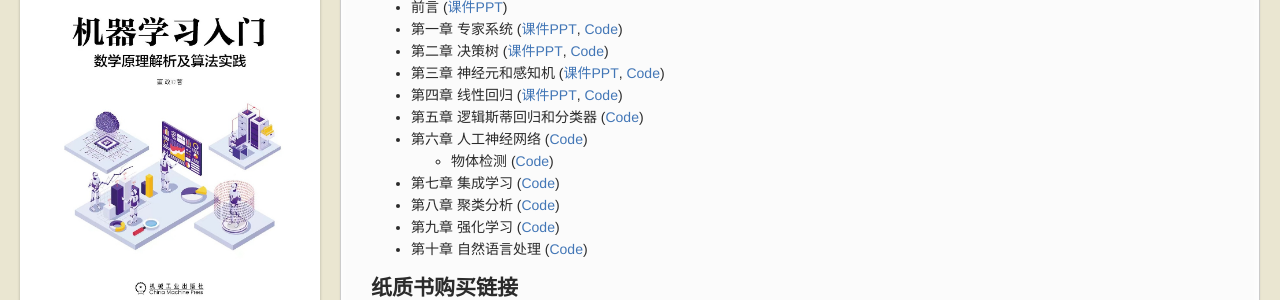
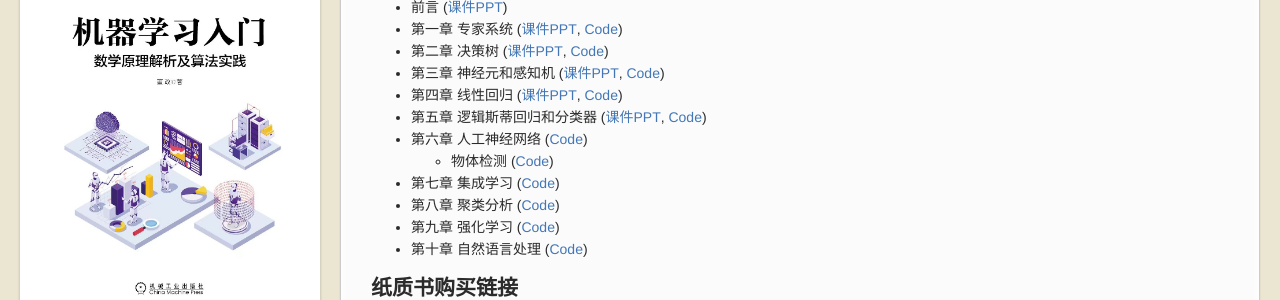
Before and after one commit to mlaibook/mlaibook.github.io, a Jekyll site: the page built from index.md, in a window 1280 px wide. Shown: the part 282-582 px from the top of the page. Built offline with Jekyll 4.4.1, drawn with Linux system fonts in a browser that asks for light colours.

Commit message:
Add slide ch5

```diff
--- a/index.md
+++ b/index.md
@@ -11,7 +11,7 @@ layout: default
 * 第二章 决策树 ([课件PPT](/assets/slides/ch2-decision-tree.pptx), [Code](https://github.com/mlaibook/aipractice/blob/main/ch2-decision-tree.ipynb))
 * 第三章 神经元和感知机 ([课件PPT](/assets/slides/ch3-perceptron.pptx), [Code](https://github.com/mlaibook/aipractice/blob/main/ch3-perceptron.ipynb))
 * 第四章 线性回归 ([课件PPT](/assets/slides/ch4-linear.pptx), [Code](https://github.com/mlaibook/aipractice/blob/main/ch4-linear-regression.ipynb))
-* 第五章 逻辑斯蒂回归和分类器  ([Code](https://github.com/mlaibook/aipractice/blob/main/ch5-logistic-regression.ipynb))
+* 第五章 逻辑斯蒂回归和分类器  ([课件PPT](/assets/slides/ch5-logistic.pptx), [Code](https://github.com/mlaibook/aipractice/blob/main/ch5-logistic-regression.ipynb))
 * 第六章 人工神经网络 ([Code](https://github.com/mlaibook/aipractice/blob/main/ch6-neural-network.ipynb))
     - 物体检测 ([Code](https://github.com/mlaibook/aipractice/blob/main/ch6-yolo-object-detection.ipynb))
 * 第七章 集成学习 ([Code](https://github.com/mlaibook/aipractice/blob/main/ch7-ensemble.ipynb))
```
Also changed, not shown: 1 other file.
